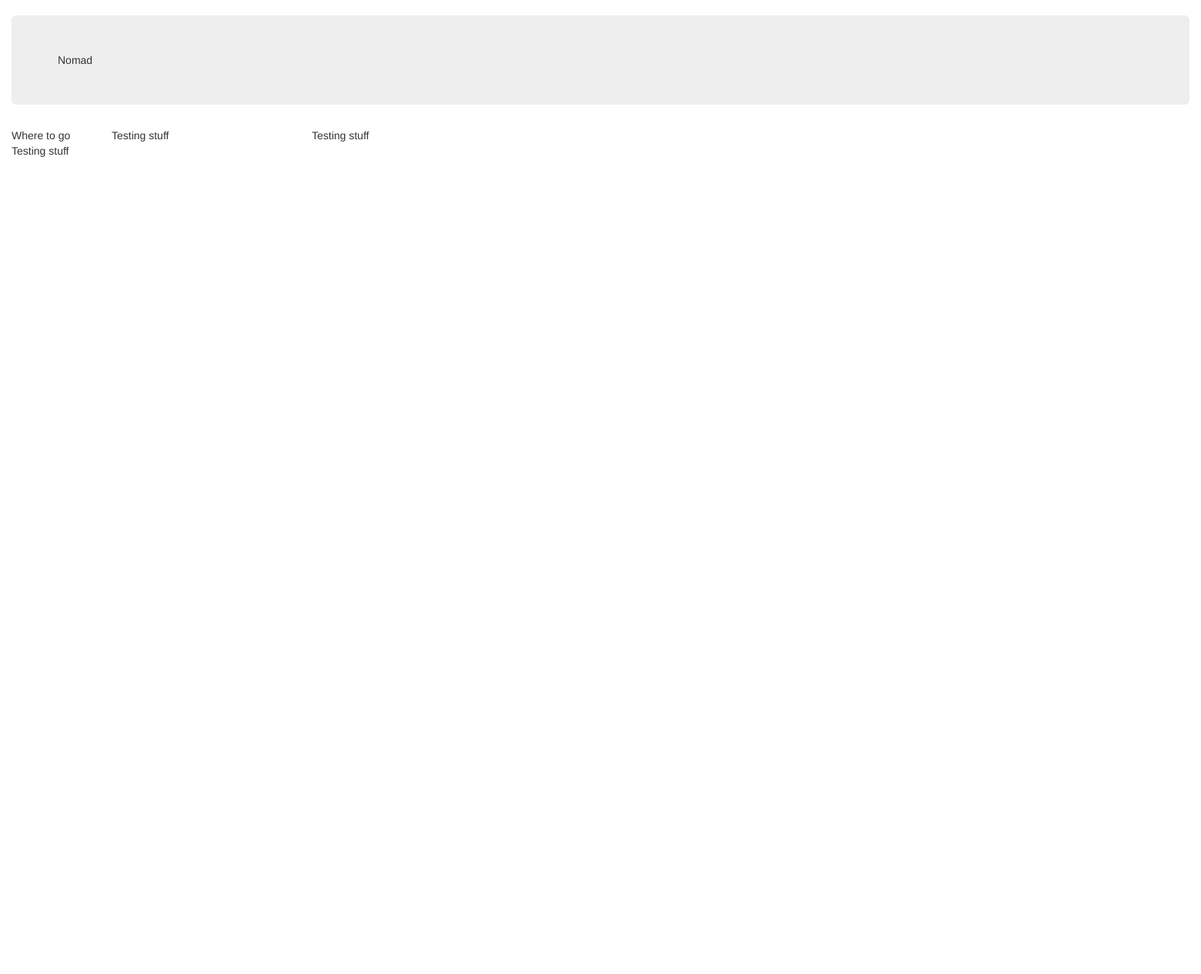
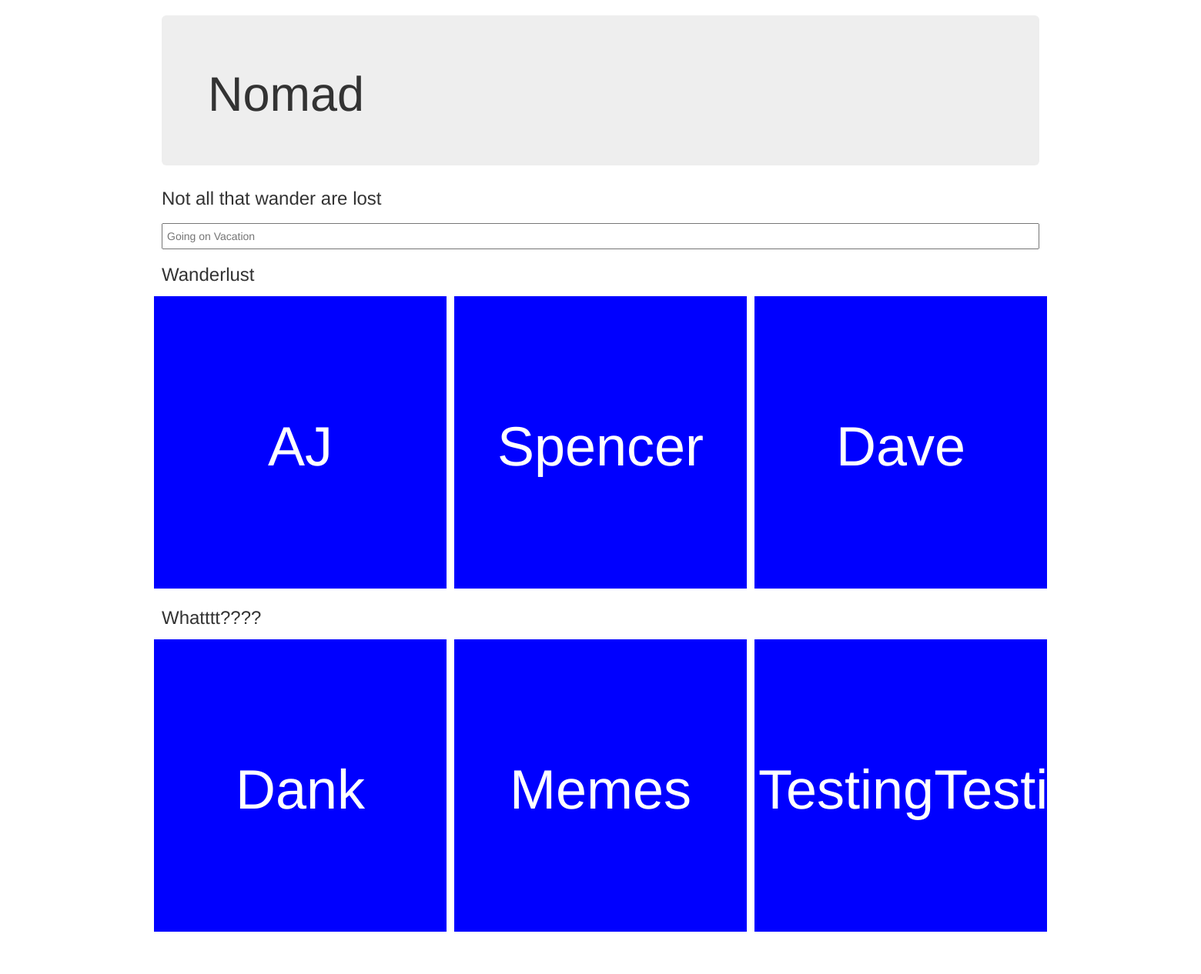
Before and after one commit to ajvarshneya/nomad, a Django app: page / in a window 1560 px wide; the page is wider, and only the part inside the window is pictured. Shown: the part 51-1317 px from the top of that part at 77% size. Before the commit the page ends 255 px from the top of that part, so only its background shows below. Run offline with Django 3.2, Linux system fonts and the light colour scheme; some libraries are stand-ins or nearby versions.

Commit message:
Finished front end skeleton.

```diff
--- a/web-app/nomad/web/templates/web/__base.html
+++ b/web-app/nomad/web/templates/web/__base.html
@@ -11,6 +11,27 @@
 			/* Padding equal to height of navbar */
 			padding-bottom: 50px;
 		}
+		.custom-box{
+    		text-align: center;
+    		color:white;
+    		height:380px;
+    		background-color: blue;
+    		line-height: 380px;
+    		font-size: 72px;
+		}
+
+		.custom-box, .col-md-4, .col-md-8, .col-md-12, .col-xs-10{
+			padding:5px;
+		}
+/*		.box-overlay{
+			color:white;
+			text-align:center;
+			vertical-align: middle;
+			position:absolute;
+		}
+		.relative-position{
+			position: relative;
+		}*/
 		</style>
     </head>
     <body>
--- a/web-app/nomad/web/templates/web/index.html
+++ b/web-app/nomad/web/templates/web/index.html
@@ -1,15 +1,39 @@
 {% extends 'web/__base.html' %}
 
 {% block content %}
-	<div class= "container-fluid">
-    	<div class="jumbotron">Nomad</div>
+	<div class= "container">
+    	<div class="jumbotron">
+    		<h1>Nomad</h1>
+    	</div>
+    	<h3>Not all that wander are lost</h3>
     	<div class="row">
-    		<div class="col-md-1" color>Where to go</div>
-    		<div class="col-md-2" background-color = "blue">Testing stuff</div>
-    		<div class="col-md-2" background-color = "grey">Testing stuff</div>
+    		<div class = "navbar-form center-block" role = "search">
+    			<input class= " col-md-12 col-xs-10 " type = "text" class = "form-control" placeholder = "Going on Vacation">
+    		</div>
     	</div>
+    	<h3> Wanderlust</h3>
     	<div class="row">
-    		<div class="col-md-3" background-color = "blue">Testing stuff</div>
+    		<div class="col-md-4" background-color = "blue">
+    			<div class="custom-box">AJ</div>
+    		</div>
+    		<div class="col-md-4" background-color = "blue">
+    			<div class="custom-box">Spencer</div>
+    		</div>
+    		<div class="col-md-4" background-color = "blue">
+				<div class="custom-box">Dave</div>
+    		</div>
+    	</div>
+    	<h3>Whatttt????</h3>
+    	<div class="row">
+    		<div class="col-md-4" background-color = "blue">
+    			<div class="custom-box">Dank</div>
+    		</div>
+    		<div class="col-md-4" background-color = "blue">
+    			<div class="custom-box">Memes</div>
+    		</div>
+    		<div class="col-md-4" background-color = "blue">
+    			<div class="custom-box">TestingTestingTesting</div>
+    		</div>
     	</div>
 	</div>
 
```
